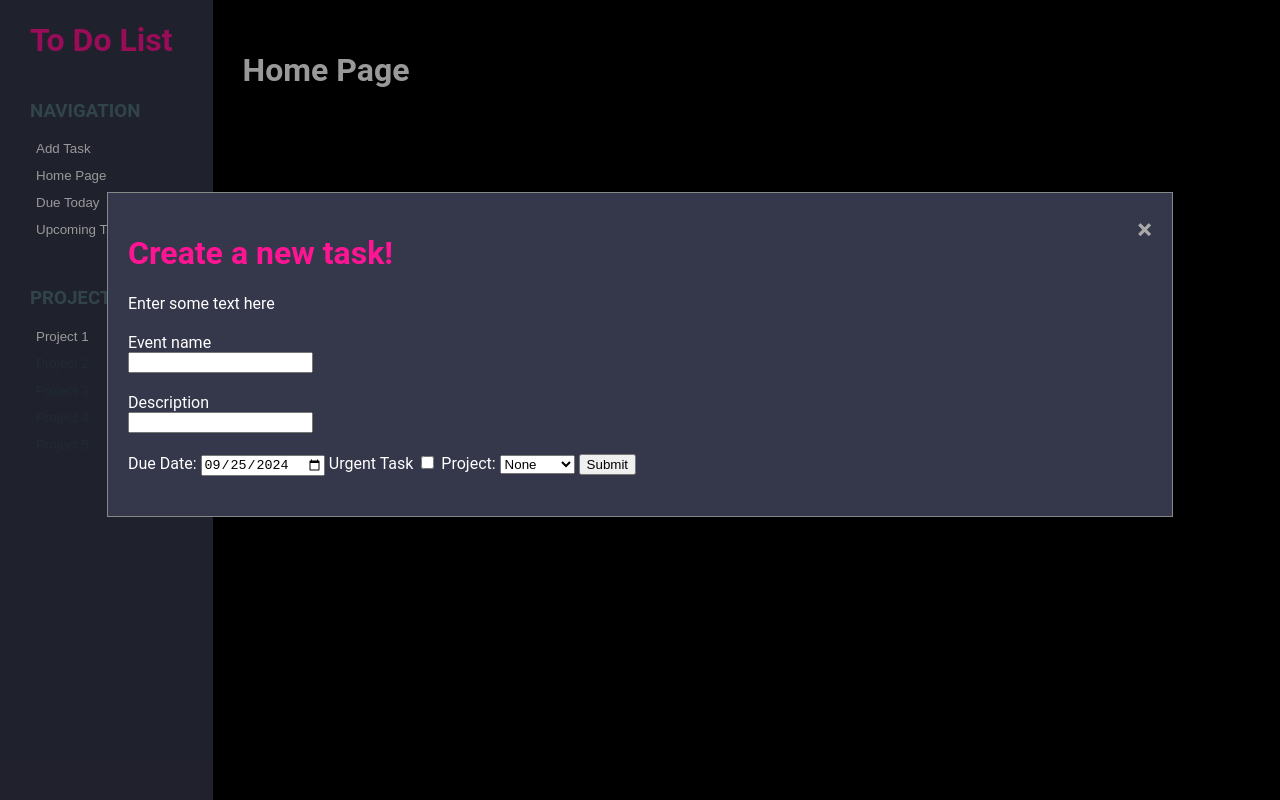
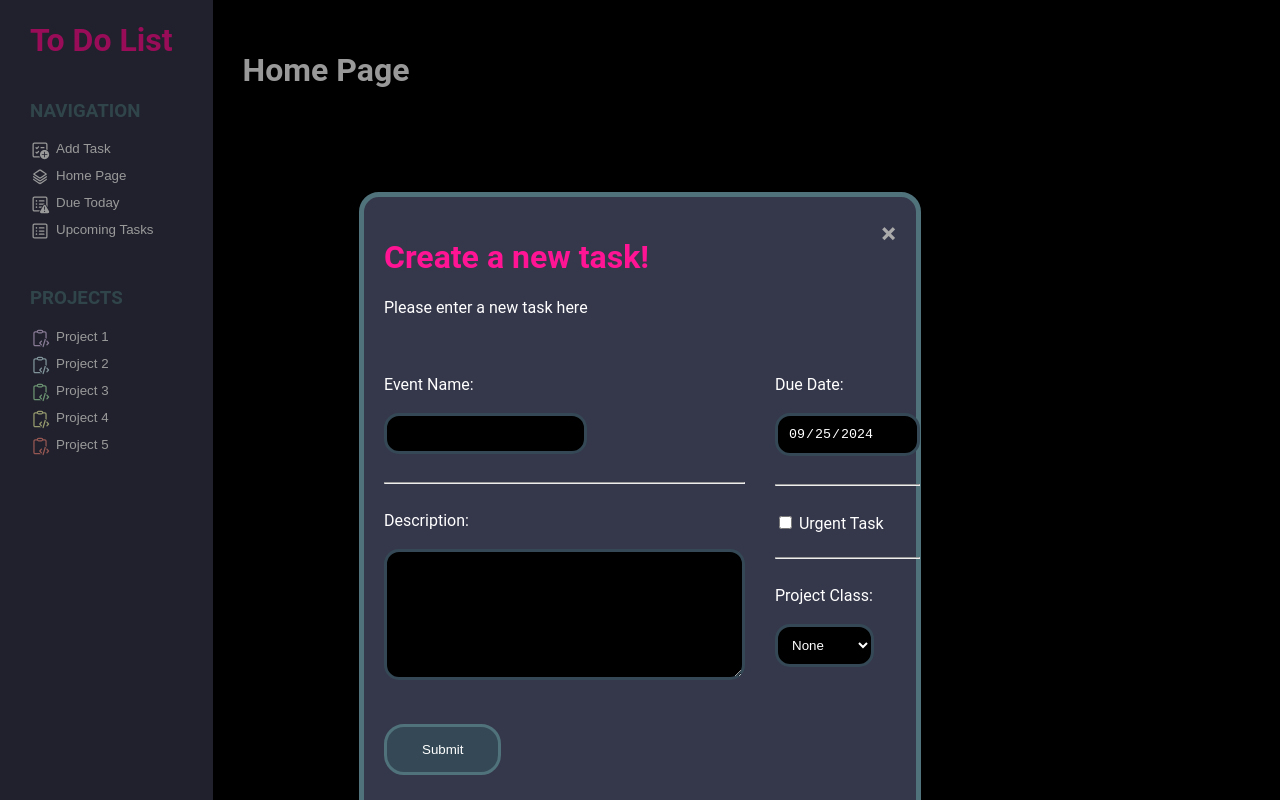
Before and after one commit to jbhumph/to-do-list, a website built with webpack: page src/template.html in a window 1280 px wide. Both pictures are taken after a click on the button "Add Task". Built offline with nearby package versions, Linux system fonts and the light colour scheme.

Commit message:
Finished styling for modal.

```diff
--- a/src/drawEvent.js
+++ b/src/drawEvent.js
@@ -51,6 +51,7 @@ export function drawEvent(event, array, index) {
     circle.addEventListener("click", (e) => {
         event.completed = event.completed === false;
         drawPage(page, tasks)
+        localStorage.setItem("tasks", JSON.stringify(tasks));
     })
 
     // CENTER
@@ -178,6 +179,7 @@ export function drawEvent(event, array, index) {
     deleteButton.addEventListener("click", (e) => {
         array.splice(index, 1);
         drawPage(page, tasks);
+        localStorage.setItem("tasks", JSON.stringify(tasks));
     })
 
 
--- a/src/index.js
+++ b/src/index.js
@@ -8,7 +8,7 @@ import { Task } from "./task";
 import { todayDate } from "./todayDate";
 import {drawPage} from "./drawPage";
 
-export let tasks = [];
+export let tasks = JSON.parse(localStorage.getItem("tasks") || "[]");
 export let page = 0;
 
 loadHome(tasks);
@@ -47,5 +47,6 @@ const submit = document.querySelector("#fSubmit");
 submit.addEventListener("click", (event) => {
     event.preventDefault();
     tasks.push(addTask())
+    localStorage.setItem("tasks", JSON.stringify(tasks));
     loadHome(tasks);
 })
--- a/src/styles.css
+++ b/src/styles.css
@@ -48,6 +48,10 @@ h3 {
 
 .navLink:hover {
     color: #78A083;
+}
+
+.projectNav {
+    display: flex;
 }
 
 .projects {
@@ -111,7 +115,10 @@ h3 {
     display: flex;
     justify-content: space-between;
     color: #888888;
+    text-decoration: line-through;
 }
+
+
 
 /* LEFT */
 .left {
@@ -191,8 +198,17 @@ h3 {
     background-color: #35374B;
     margin: 15% auto; /* 15% from the top and centered */
     padding: 20px;
-    border: 1px solid #888;
-    width: 80%; /* Could be more or less, depending on screen size */
+    width: 40%; /* Could be more or less, depending on screen size */
+    border: 5px solid #50727B;
+    border-radius: 20px;
+}
+
+.modalSplit {
+    display: flex;
+}
+
+.modalSplit div {
+    margin-right: 30px;
 }
 
 /* The Close Button */
@@ -217,3 +233,51 @@ h3 {
 .modal div {
     margin-bottom: 20px;
 }
+
+input[type=text] {
+    background-color: black;
+    color: white;
+    padding: 10px;
+    border: 3px solid #344955;
+    border-radius: 15px;
+}
+
+textarea {
+    background-color: black;
+    color: white;
+    padding: 10px;
+    border: 3px solid #344955;
+    border-radius: 15px;
+}
+
+input[type=date] {
+    background-color: black;
+    color: white;
+    padding: 10px;
+    border: 3px solid #344955;
+    border-radius: 15px;
+}
+
+select {
+    background-color: black;
+    color: white;
+    padding: 10px;
+    border: 3px solid #344955;
+    border-radius: 15px;
+}
+
+#fSubmit {
+    background-color: #344955;
+    border: 3px solid #50727B;
+    border-radius: 20px;
+    color: white;
+    padding: 15px 35px 15px 35px;
+
+}
+
+#fSubmit:hover {
+    background-color: #50727B;
+    border: 3px solid #344955;
+
+
+}
--- a/src/template.html
+++ b/src/template.html
@@ -10,18 +10,45 @@
             <h1>To Do List</h1>
             <div class="nav">
                 <h3>NAVIGATION</h3>
+                <div class="projectNav">
+                    <img src="images/tladd.svg" height="20">
                     <button class="navLink" id="task-button">Add Task</button>
+                </div>
+                <div class="projectNav">
+                    <img src="images/home.svg" height="20">
                     <button class="navLink" id="home-button">Home Page</button>
+                </div>
+                <div class="projectNav">
+                    <img src="images/dueToday.svg" height="20">
                     <button class="navLink" id="today-button">Due Today</button>
+                </div>
+                <div class="projectNav">
+                    <img src="images/upcoming.svg" height="20">
                     <button class="navLink" id="upcoming-button">Upcoming Tasks</button>
+                </div>
             </div>
             <div class="projects">
                 <h3>PROJECTS</h3>
+                <div class="projectNav">
+                    <img src="images/project1.svg" height="20">
                     <button class="navLink">Project 1</button>
-                <button class="projectClass">Project 2</button>
-                <button class="projectClass">Project 3</button>
-                <button class="projectClass">Project 4</button>
-                <button class="projectClass">Project 5</button>
+                </div>
+                <div class="projectNav">
+                    <img src="images/project2.svg" height="20">
+                    <button class="navLink">Project 2</button>
+                </div>
+                <div class="projectNav">
+                    <img src="images/project3.svg" height="20">
+                    <button class="navLink">Project 3</button>
+                </div>
+                <div class="projectNav">
+                    <img src="images/project4.svg" height="20">
+                    <button class="navLink">Project 4</button>
+                </div>
+                <div class="projectNav">
+                    <img src="images/project5.svg" height="20">
+                    <button class="navLink">Project 5</button>
+                </div>
             </div>
         </div>
         <div class="content">
@@ -35,17 +62,25 @@
             <div class="modal-content">
                 <span class="close">&times;</span>
                 <h1>Create a new task!</h1>
-                <div>Enter some text here</div>
+                <div>Please enter a new task here</div>
+                <br><br>
                 <form>
-                    <label for="fTitle">Event name</label><br>
+                    <div class="modalSplit">
+                        <div>
+                            <label for="fTitle">Event Name:</label><br><br>
                             <input type="text" id="fTitle" name="fTitle"><br>
-                    <label for="fDesc">Description</label><br>
-                    <input type="text" id="fDesc" name="fDesc"><br>
-                    <label for="fDate">Due Date:</label>
-                    <input type="date" id="fDate" name="fDueDate" min="2018-01-01">
-                    <label for="fUrgent">Urgent Task</label>
+                            <hr><br>
+                            <label for="fDesc">Description:</label><br><br>
+                            <textarea id="fDesc" name="fDesc" rows="7" cols="40"></textarea><br>
+                        </div>
+                        <div>
+                            <label for="fDate">Due Date:</label><br><br>
+                            <input type="date" id="fDate" name="fDueDate" min="2018-01-01"><br>
+                            <hr><br>
                             <input type="checkbox" id="fUrgent" name="fUrgent" value="Yes">
-                    <label for="fProjects">Project: </label>
+                            <label for="fUrgent">Urgent Task</label><br>
+                            <hr><br>
+                            <label for="fProjects">Project Class: </label><br><br>
                             <select id="fProjects" name="fProjects">
                                 <option value="none">None</option>
                                 <option value="project1">Project 1</option>
@@ -53,8 +88,9 @@
                                 <option value="project3">Project 3</option>
                                 <option value="project4">Project 4</option>
                                 <option value="project5">Project 5</option>
-                    </select>
-
+                            </select><br>
+                        </div>
+                    </div>
                     <input type="submit" id="fSubmit" value="Submit">
                 </form>
             </div>
```
Also changed, not shown: src/images/dueToday.svg (added), src/images/home.svg (added), src/images/tladd.svg (added), src/images/today.svg (added), src/images/upcoming.svg (added). Lines whose indentation alone changed are shown as unchanged.
